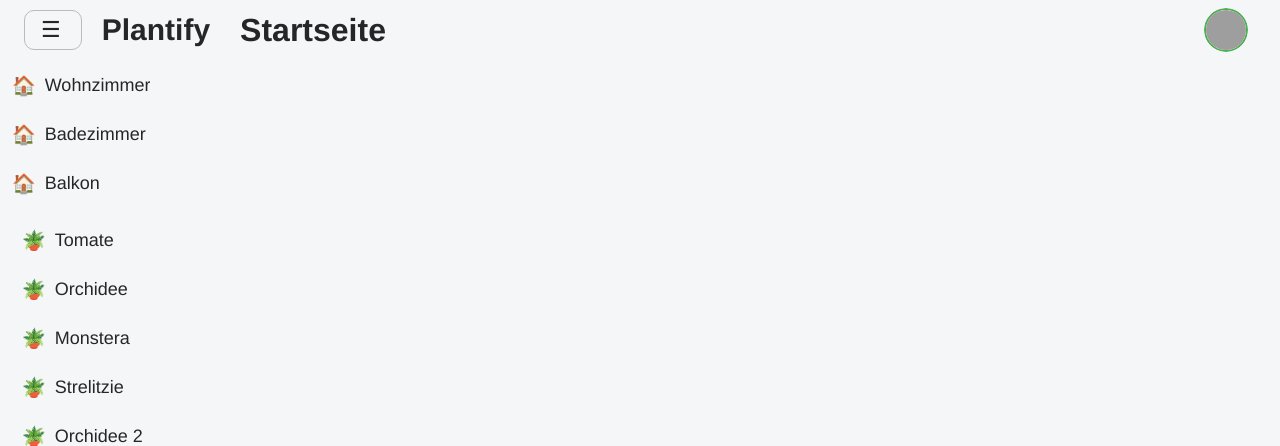
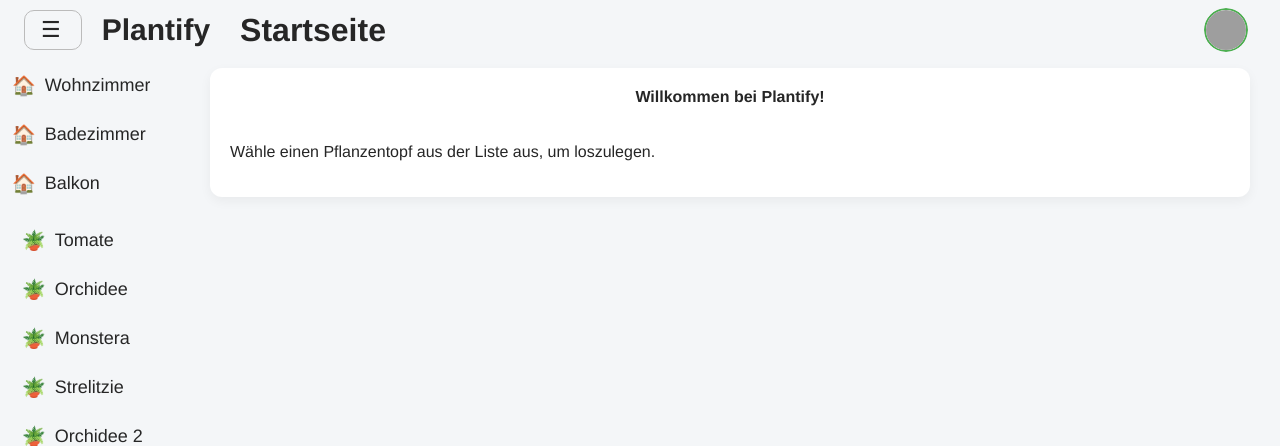
Before and after one commit to OrfKilian/Plantify_API, a Flask app: page / in a window 1280 px wide. Shown: the top 446 px of the page. Run offline with Flask 3, Linux system fonts and the light colour scheme; the visitor is signed in with stand-in values (Sample User, id 1); grey boxes are pictures that could not be loaded.

Commit message:
Add welcome message to home page

```diff
--- a/Plantify new/plantify/templates/home.html
+++ b/Plantify new/plantify/templates/home.html
@@ -4,5 +4,10 @@
 {% block page_title %}Startseite{% endblock %}
 
 {% block content %}
-<!-- Kein zusätzlicher Titel notwendig -->
+<div class="dashboard">
+    <div class="card full-width-card">
+        <h3>Willkommen bei Plantify!</h3>
+        <p>Wähle einen Pflanzentopf aus der Liste aus, um loszulegen.</p>
+    </div>
+</div>
 {% endblock %}
```
